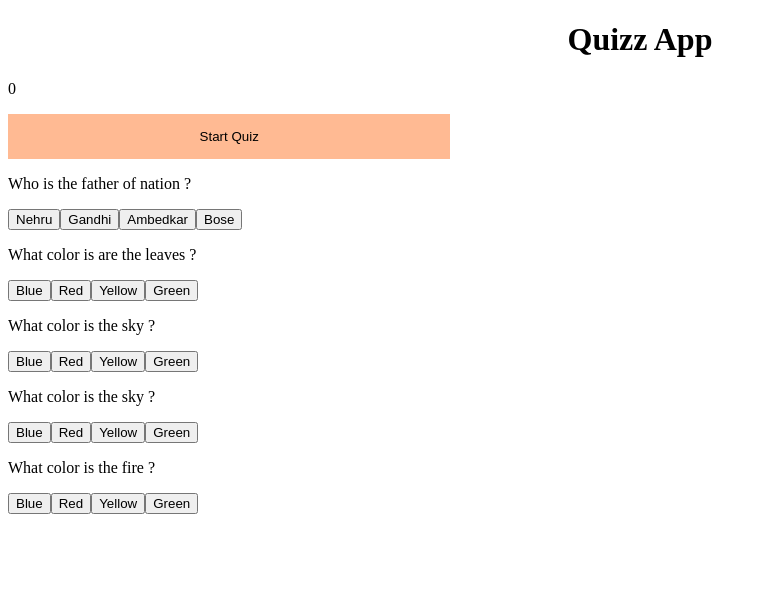
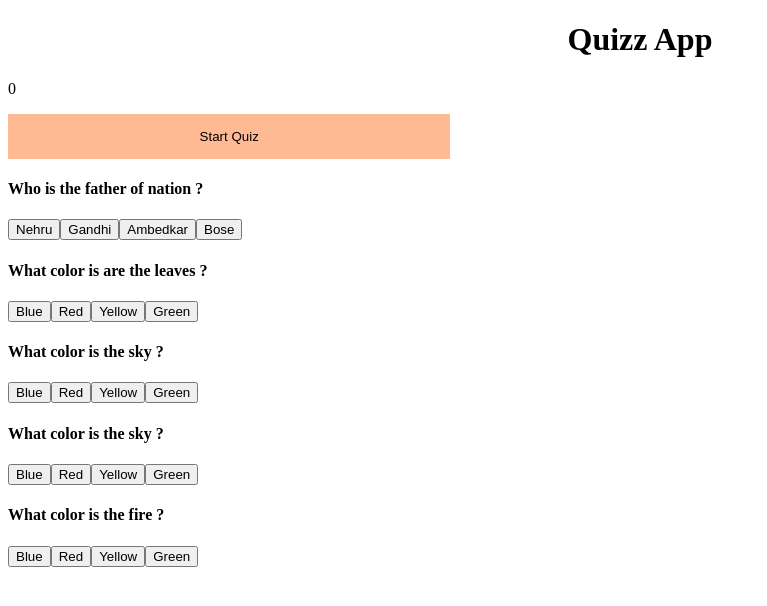
Before and after one commit to iamneo-production/ecffceaebceeacceebdafdfbedeaaeafdbbc, a React (Create React App) app in the folder reactapp/: page / in a window 1280 px wide. Shown: the top 606 px of the page, without its empty margins (0-767 px from the left). Built offline with nearby package versions, Linux system fonts and the light colour scheme.

Commit message:
Backup Commit

```diff
--- a/reactapp/src/App.js
+++ b/reactapp/src/App.js
@@ -1,6 +1,6 @@
 import {useState} from "react";
 import Button from "./components/UI/Button/Button";
-import Banner from "./components/UI/Card/Banner";
+import Card from "./components/UI/Card/Card";
 function App(){
     var [states,setStates]=useState({
         curpage: "strt",
@@ -61,11 +61,11 @@ function App(){
             {states.curpage==="strt" ?
             <button style={{backgroundColor: "#FFBA93",border: "1px solid #FFBA93",padding: "5px",width: "35%",height: "45px"}} onClick={()=>setStates({...states,curpage: "quiz"})}>Start Quiz</button> : ""
             }
-            <Banner question={states.questions[0].Question} tag="1" options={states.questions[0].Options} setAns={setAns} isDisabled={states.questions[0].isDisabled}/>
-            <Banner question={states.questions[1].Question} tag="2" options={states.questions[1].Options} setAns={setAns} isDisabled={states.questions[1].isDisabled}/>
-            <Banner question={states.questions[2].Question} tag="3" options={states.questions[2].Options} setAns={setAns} isDisabled={states.questions[2].isDisabled}/>
-            <Banner question={states.questions[3].Question} tag="4" options={states.questions[3].Options} setAns={setAns} isDisabled={states.questions[3].isDisabled}/>
-            <Banner question={states.questions[4].Question} tag="4" options={states.questions[4].Options} setAns={setAns} isDisabled={states.questions[4].isDisabled}/>
+            <Card question={states.questions[0].Question} tag="1" options={states.questions[0].Options} setAns={setAns} isDisabled={states.questions[0].isDisabled}/>
+            <Card question={states.questions[1].Question} tag="2" options={states.questions[1].Options} setAns={setAns} isDisabled={states.questions[1].isDisabled}/>
+            <Card question={states.questions[2].Question} tag="3" options={states.questions[2].Options} setAns={setAns} isDisabled={states.questions[2].isDisabled}/>
+            <Card question={states.questions[3].Question} tag="4" options={states.questions[3].Options} setAns={setAns} isDisabled={states.questions[3].isDisabled}/>
+            <Card question={states.questions[4].Question} tag="4" options={states.questions[4].Options} setAns={setAns} isDisabled={states.questions[4].isDisabled}/>
             {(states.attempted==5) ? <Button tag="1" choice="1" name="hlo" content="Show Results" isdisabled="" onclick={setAns}/>  : ""}
             {/* <Button tag="1" choice="1" name="hlo" content="Start Quiz" isdisabled="" onclick={setAns}/> */}
         </div>
--- a/reactapp/src/components/UI/Card/Banner.js
+++ b/reactapp/src/components/UI/Card/Card.js
@@ -1,8 +1,8 @@
 import Button from "../Button/Button";
-function Banner(props){
+function Card(props){
     return(
         <div className="outerdiv">
-            <p>{props.question}</p>
+            <h4>{props.question}</h4>
             <div style={{display: "flex"}}>
             <Button tag={props.tag} choice="1" className="buttons" content={props.options[0]} isdisabled={props.isDisabled} onclick={props.setAns}/>
             <Button tag={props.tag} choice="2" className="buttons" content={props.options[1]} isdisabled={props.isDisabled} onclick={props.setAns}/>
@@ -12,4 +12,4 @@ function Banner(props){
         </div>
     )
 }
-export default Banner;
+export default Card;
```
